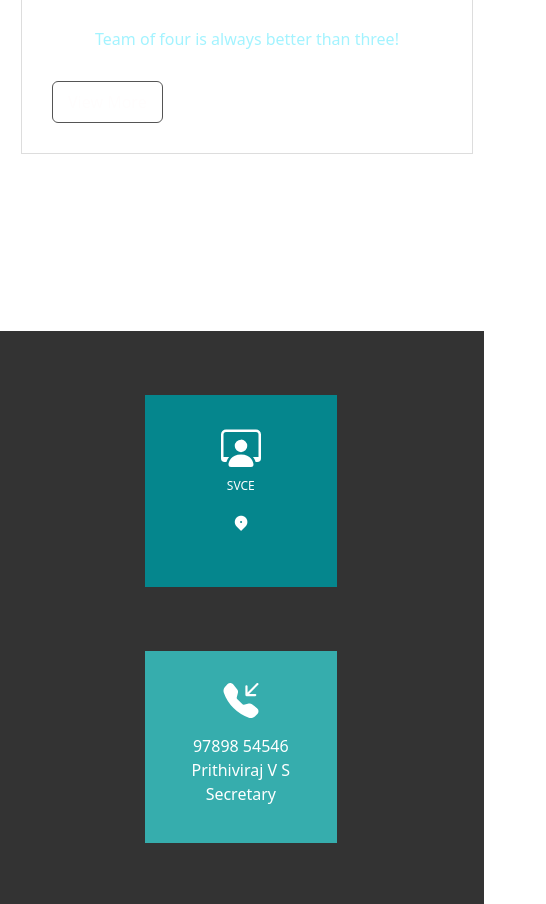
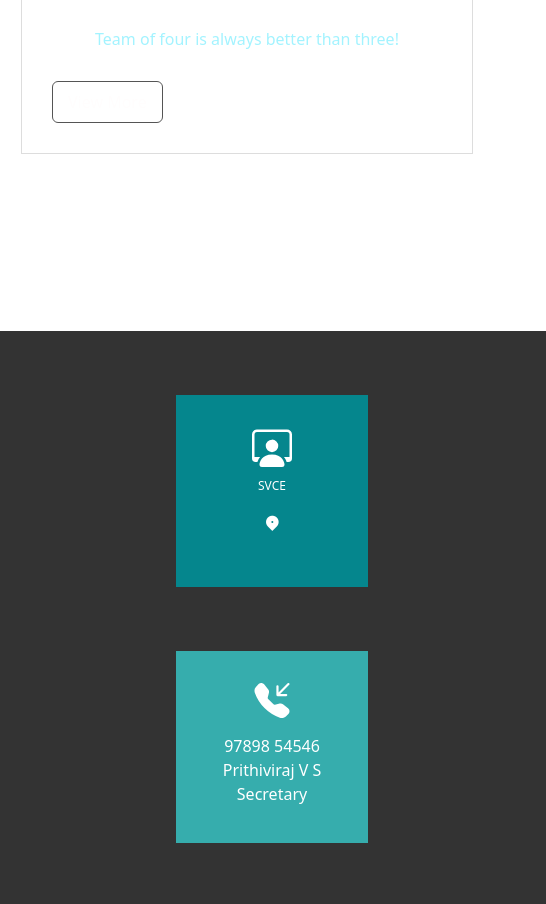
Before and after one commit to Swaeta/sym, a plain HTML site: page index.html in a window 390 px wide. Shown: the part 7953-8857 px from the top of the page, 546 px wide, since content can reach past the window. Drawn offline with nearby package versions, Linux system fonts and the light colour scheme.

Commit message:
Update mobile.css

```diff
--- a/mobile.css
+++ b/mobile.css
@@ -145,7 +145,7 @@
         align-items: center;
         padding: 2rem;
         background-color: rgba(0, 0, 0, 0.8);
-        width: 124%;
+        width: 140%;
     }
     footer div{
 
```
